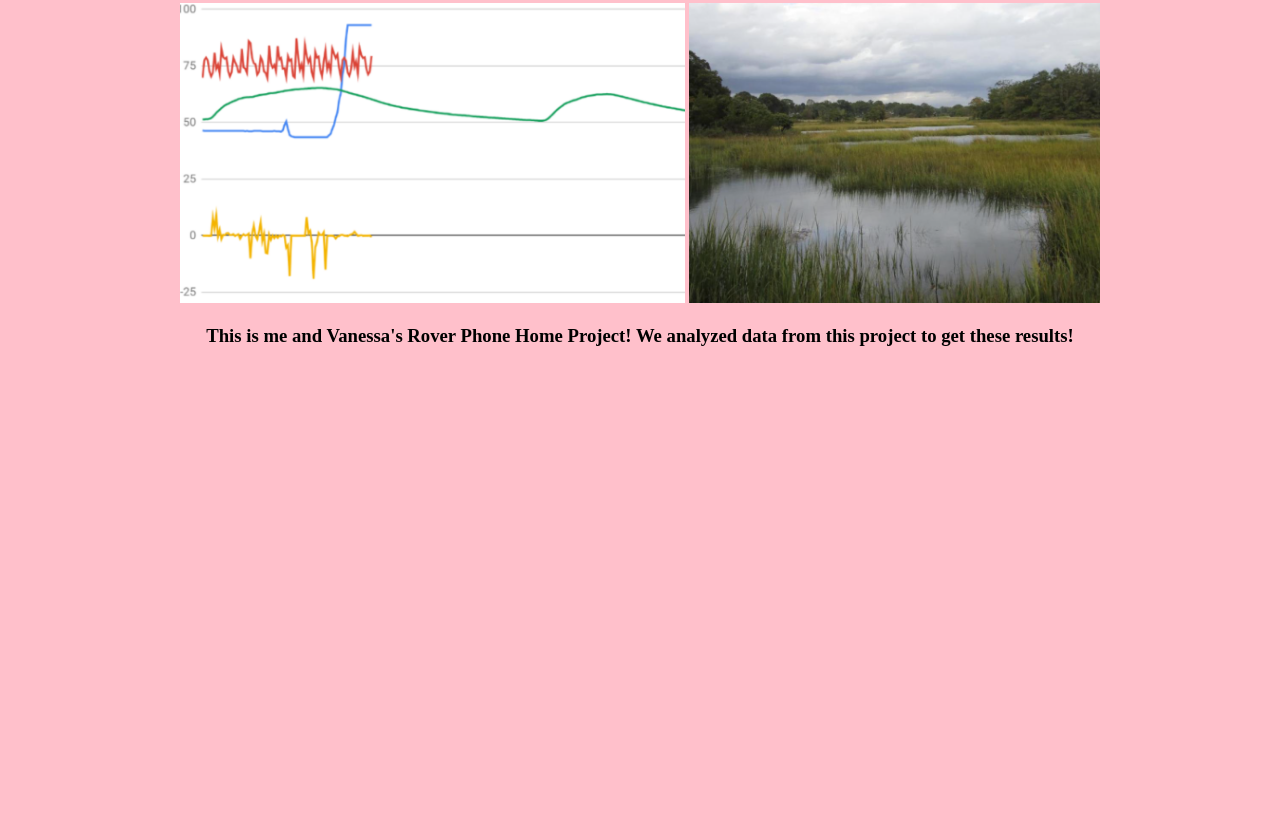
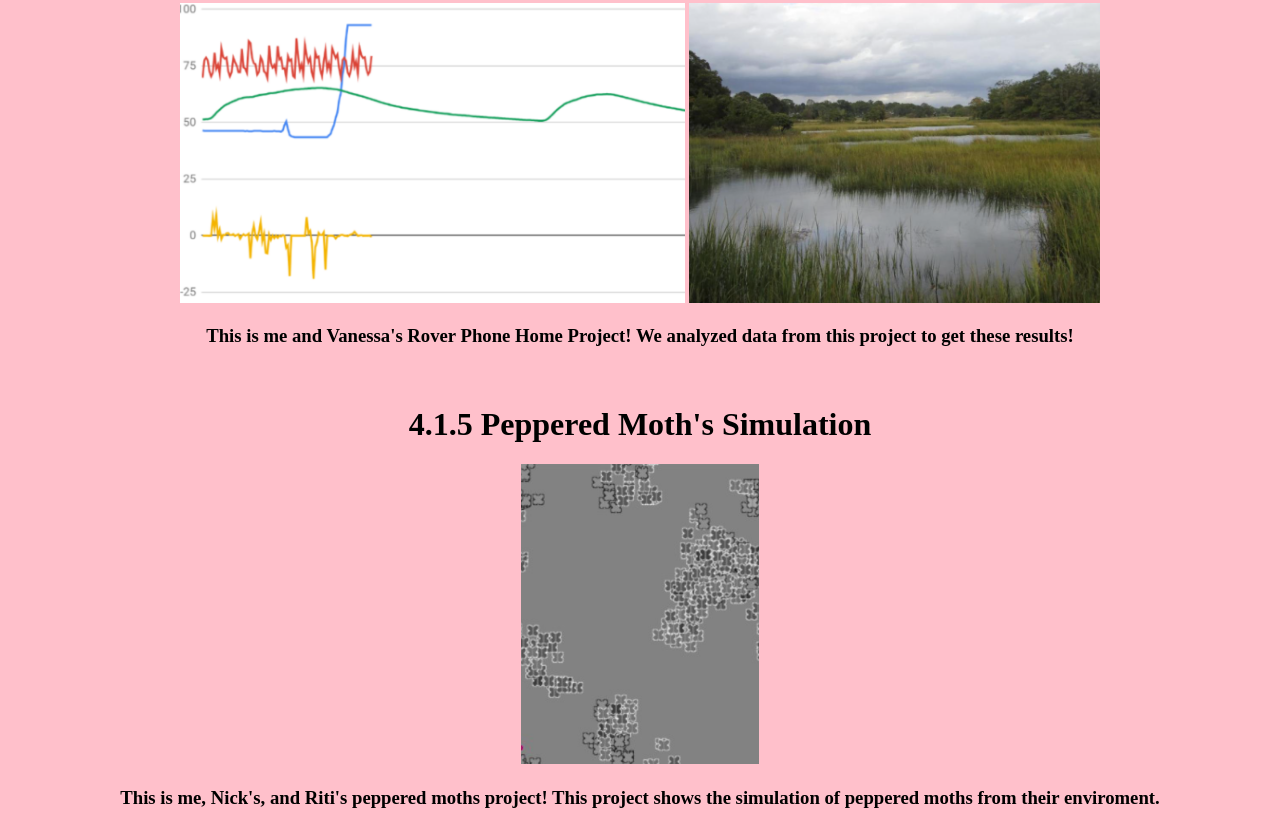
Before and after one commit to jenniferhausser/Jennifer.Hausser, a plain HTML site: page portfolio.html in a window 1280 px wide. Shown: the part 2460-3287 px from the top of the page. Before the commit the page ends 2826 px from the top, so only its background shows below. Drawn offline with Linux system fonts and the light colour scheme.

Commit message:
Update portfolio.html

```diff
--- a/portfolio.html
+++ b/portfolio.html
@@ -39,6 +39,11 @@
      <img src="Screenshot 2025-05-20 112642.png" height="300">
 	<h3>This is me and Vanessa's Rover Phone Home Project! We analyzed data from this project to get these results!</h3>
       </a>
+<br>
+    <h1>   4.1.5 Peppered Moth's Simulation</h1>
+     <img src="Screenshot 2025-06-06 105114.png" height="300">
+	<h3>This is me, Nick's, and Riti's peppered moths project! This project shows the simulation of peppered moths from their enviroment.</h3>
+      </a>
     </center>
 	  </body>
 	</html>
```
